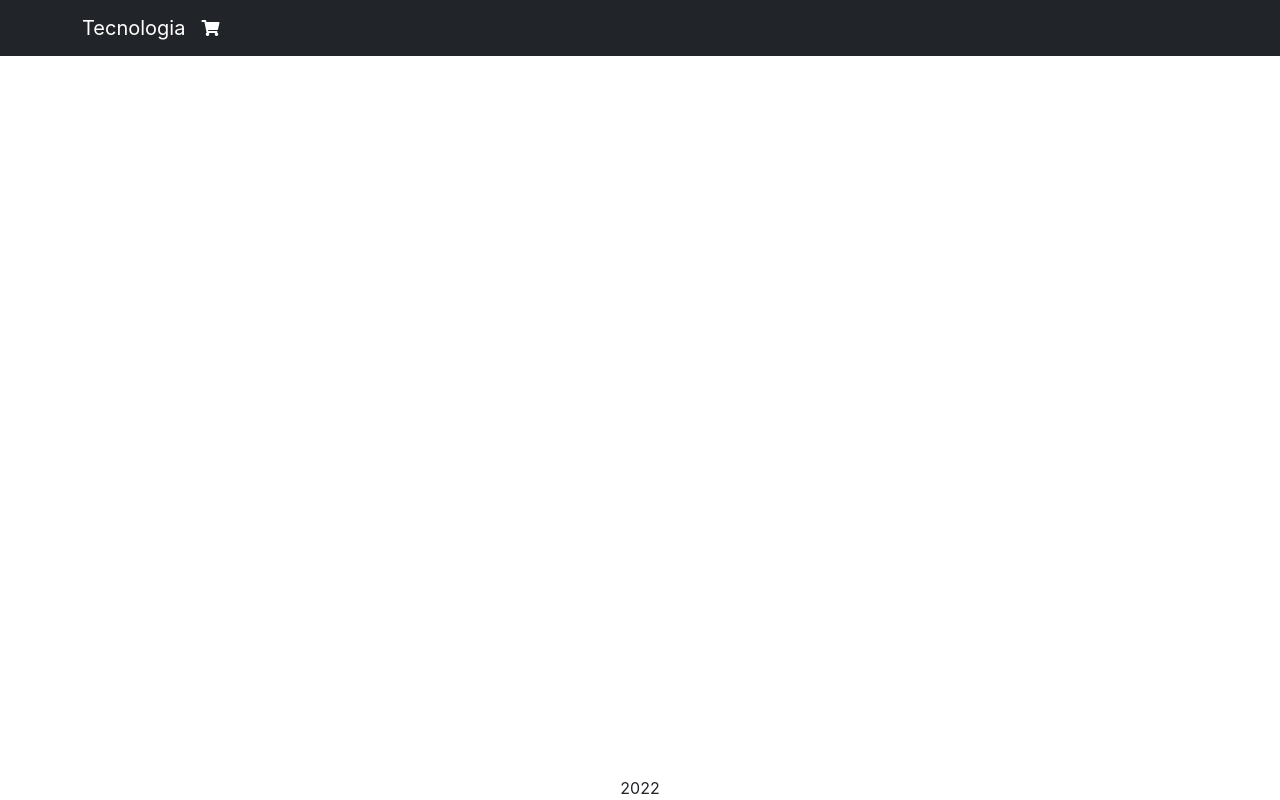
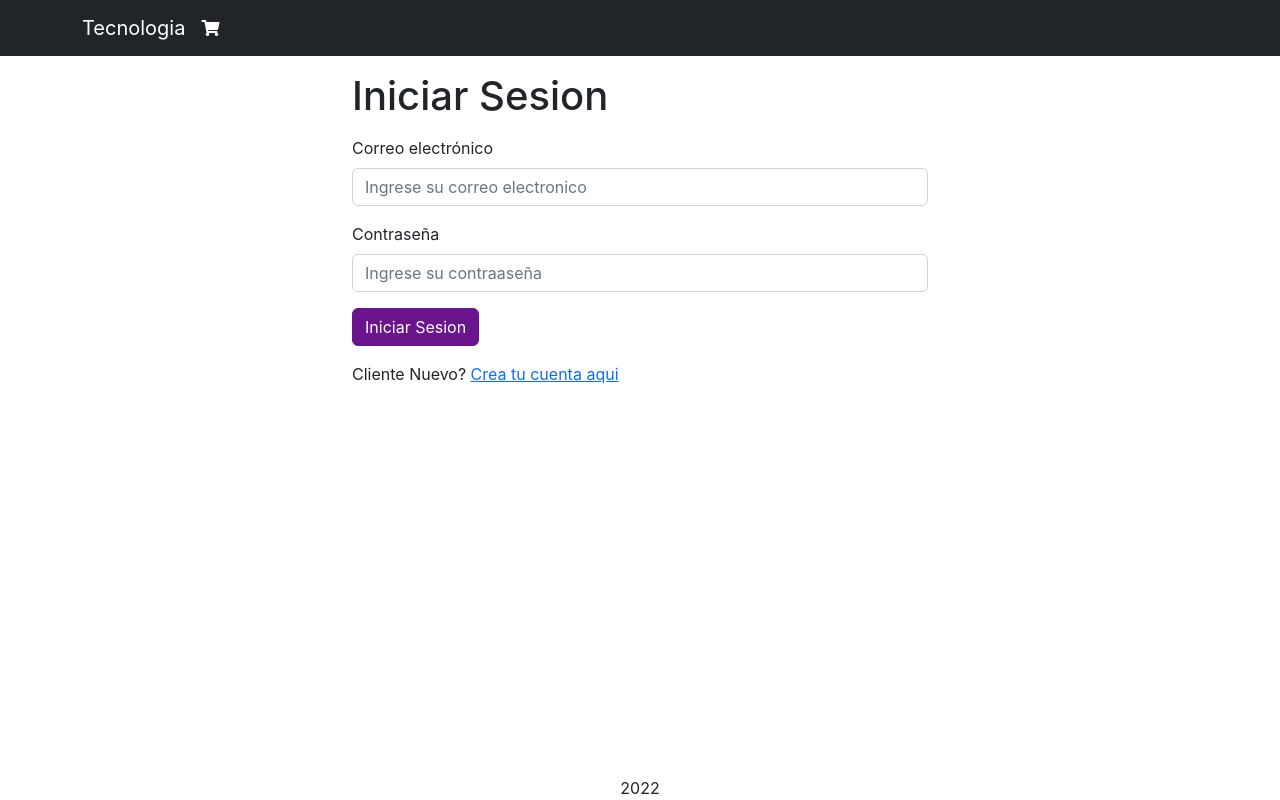
Before and after one commit to davquipe/carrito-de-compras, a React (Create React App) app in the folder frontend/: page /signin in a window 1280 px wide. Before the commit this address had no page. Built offline with nearby package versions, Linux system fonts and the light colour scheme.

Commit message:
[ADD] Screen

```diff
--- a/frontend/src/App.js
+++ b/frontend/src/App.js
@@ -8,6 +8,7 @@
 import { useContext } from 'react';
 import { Store } from './Store';
 import CartScreen from './screens/CartScreen';
+import SigninScreen from './screens/SigninScreen';
 
 function App() {
   const { state } = useContext(Store);
@@ -39,6 +40,7 @@
             <Routes>
               <Route path="/product/:slug" element={<ProductScreen />} />
               <Route path="/cart" element={<CartScreen />} />
+              <Route path="/signin" element={<SigninScreen />} />
               <Route path="/" element={<HomeScreen />} />
             </Routes>
           </Container>
--- a/frontend/src/index.css
+++ b/frontend/src/index.css
@@ -59,3 +59,7 @@
   max-width: 100px;
   /* height: 80px; */
 }
+
+.small-container {
+  max-width: 600px;
+}
--- /dev/null
+++ b/frontend/src/screens/SigninScreen.js
@@ -0,0 +1,44 @@
+import { Link, useLocation } from 'react-router-dom';
+import Container from 'react-bootstrap/Container';
+import Form from 'react-bootstrap/Form';
+import Button from 'react-bootstrap/Button';
+import { Helmet } from 'react-helmet-async';
+
+export default function SigninScreen() {
+  const { search } = useLocation();
+  const redirectInUrl = new URLSearchParams(search).get('redirect');
+  const redirect = redirectInUrl ? redirectInUrl : '/';
+  return (
+    <Container className="small-container">
+      <Helmet>
+        <title>Inicio de Sesion</title>
+      </Helmet>
+      <h1 className="my-3">Iniciar Sesion</h1>
+      <Form>
+        <Form.Group className="mb-3" controlId="email">
+          <Form.Label>Correo electrónico</Form.Label>
+          <Form.Control
+            type="email"
+            required
+            placeholder="Ingrese su correo electronico"
+          />
+        </Form.Group>
+        <Form.Group className="mb-3" controlId="password">
+          <Form.Label>Contraseña</Form.Label>
+          <Form.Control
+            type="password"
+            placeholder="Ingrese su contraaseña"
+            required
+          />
+        </Form.Group>
+        <div className="mb-3">
+          <Button type="submit">Iniciar Sesion</Button>
+        </div>
+        <div className="mb-3">
+          Cliente Nuevo?{' '}
+          <Link to={`/signup?redirect=${redirect}`}>Crea tu cuenta aqui</Link>
+        </div>
+      </Form>
+    </Container>
+  );
+}
```
